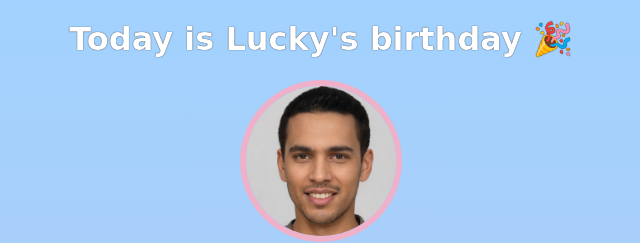
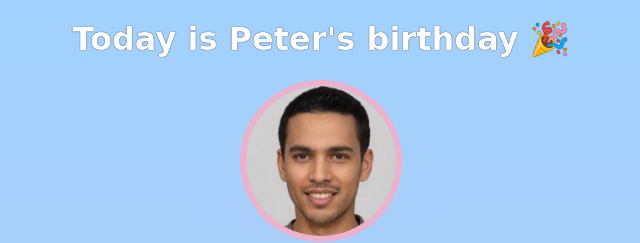
Before and after one commit to maruping/birthday-gift-site, a website built with Vite: page index.html in a window 1280 px wide. Shown: the top 243 px of the page, 319-959 px from the left. Built offline with nearby package versions, Linux system fonts and the light colour scheme; a web font is replaced by a local one.

Commit message:
Changed name to Peter

```diff
--- a/index.html
+++ b/index.html
@@ -14,7 +14,7 @@
   </head>
   <body>
     <div id="header">
-      <h1>Today is Lucky's birthday 🎉</h1>
+      <h1>Today is Peter's birthday 🎉</h1>
       <img id="bff-img" src="images/nick.jpg" />
       <h2 id="bday-age">24 years old</h2>
       <h4 id="bday-date">01.11.2022</h4>
```
